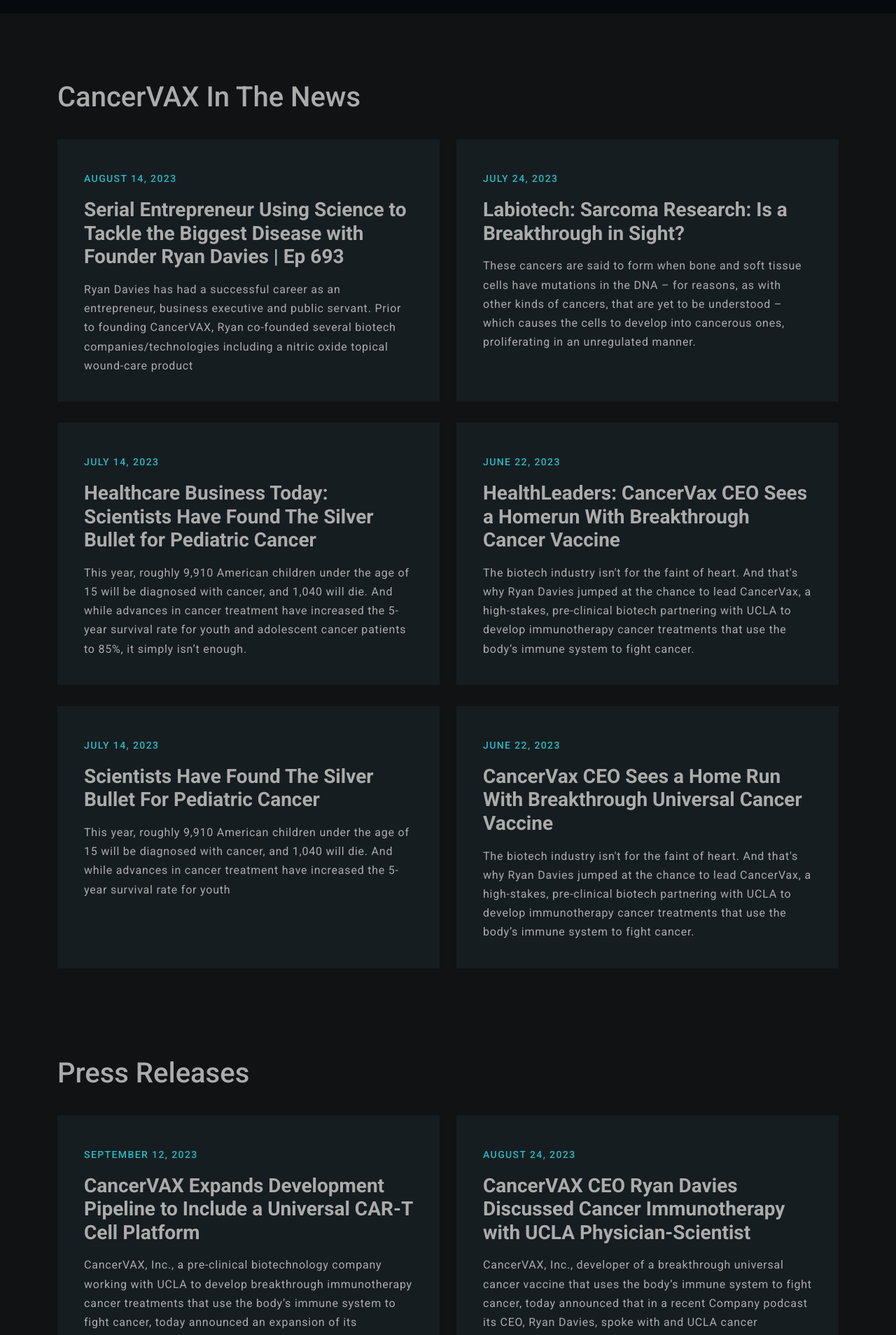
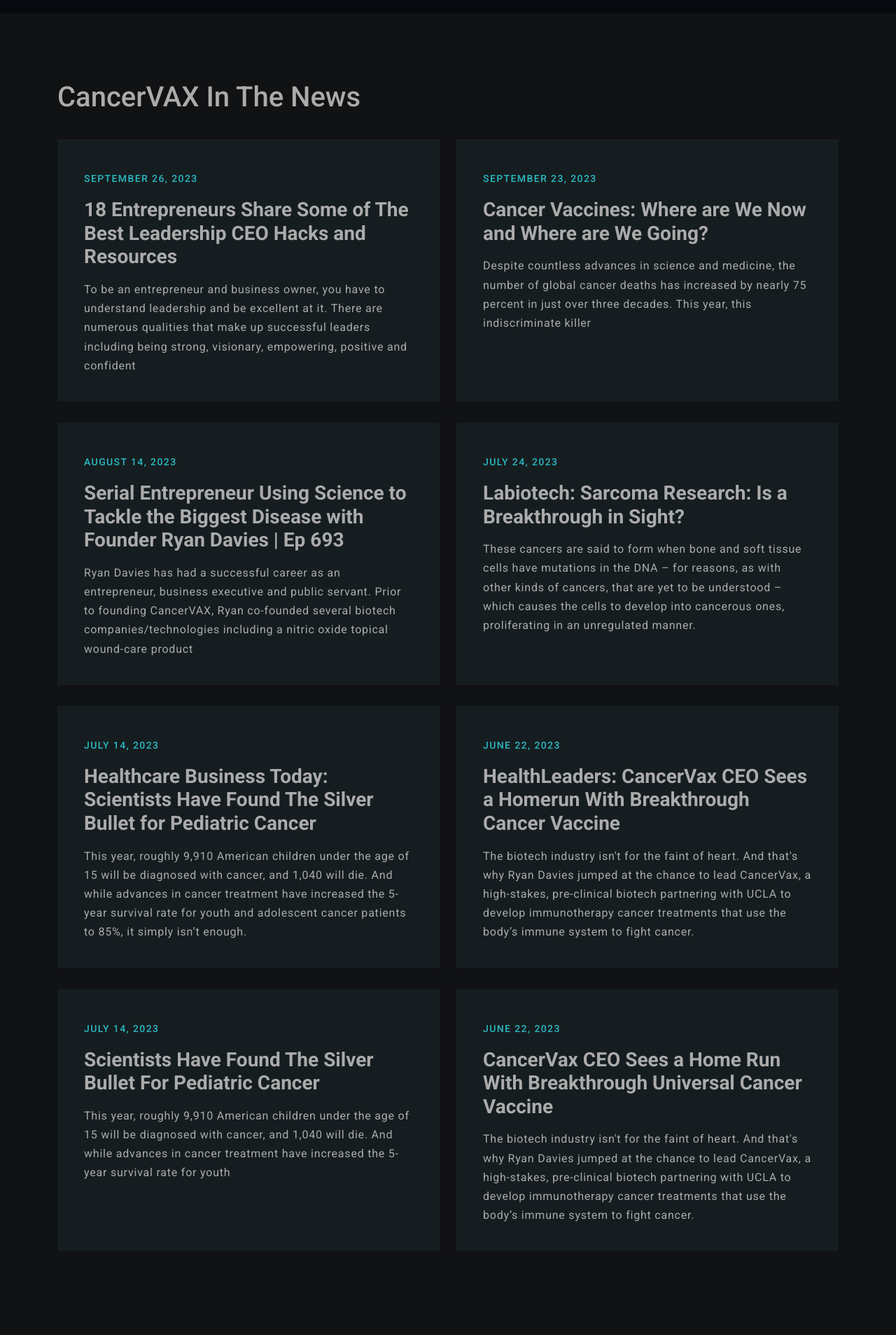
Before and after one commit to aasimdev/cancervax, a PHP site: page /news in a window 1280 px wide. Shown: the part 1589-3497 px from the top of the page at 70% size. Run offline with PHP 8.4, Linux system fonts and the light colour scheme; some libraries are stand-ins or nearby versions; some web fonts are replaced.

Commit message:
update news

```diff
--- a/news.php
+++ b/news.php
@@ -23,14 +23,14 @@ include('header.php'); ?>
                 </div>
             </div>
             <div class="col-lg-4">
-            <div class="news-item">
+                <div class="news-item">
                     <a href="cancervax-reports-significant-progress-on-universal-cancer-vaccine-development-at-ucla.php"></a>
                     <span>June 27, 2023</span>
                     <h3>CancerVAX Reports Significant Progress on Universal Cancer Vaccine Development at UCLA</h3>
                 </div>
             </div>
             <div class="col-lg-4">
-            <div class="news-item">
+                <div class="news-item">
                     <a href="cancerax-reports-positive-progress-on-kids-cancer-immunotherapy-treatment.php"></a>
                     <span>June 12, 2023</span>
                     <h3>CancerVAX Reports Positive Progress on Kids Cancer Immunotherapy Treatment </h3>
@@ -95,6 +95,22 @@ include('header.php'); ?>
     <div class="container">
         <h4>CancerVAX In The News</h4>
         <div class="row">
+            <div class="col-lg-6">
+                <div class="news-item">
+                    <a href="https://rescue.ceoblognation.com/2023/09/13/18-entrepreneurs-share-some-of-the-best-leadership-ceo-hacks-and-resources/" target="_blank"></a>
+                    <span>September 26, 2023</span>
+                    <h3>18 Entrepreneurs Share Some of The Best Leadership CEO Hacks and Resources</h3>
+                    <p>To be an entrepreneur and business owner, you have to understand leadership and be excellent at it. There are numerous qualities that make up successful leaders including being strong, visionary, empowering, positive and confident</p>
+                </div>
+            </div>
+            <div class="col-lg-6">
+                <div class="news-item">
+                    <a href="https://coruzant.com/health-tech/cancer-vaccines-where-are-we-now-and-where-are-we-going/" target="_blank"></a>
+                    <span>September 23, 2023</span>
+                    <h3>Cancer Vaccines: Where are We Now and Where are We Going?</h3>
+                    <p>Despite countless advances in science and medicine, the number of global cancer deaths has increased by nearly 75 percent in just over three decades. This year, this indiscriminate killer</p>
+                </div>
+            </div>
             <div class="col-lg-6">
                 <div class="news-item">
                     <a href="https://coruzant.com/profiles/ryan-davies/" target="_blank"></a>
```
Also changed, not shown: assets/img/lakey.jpg.
